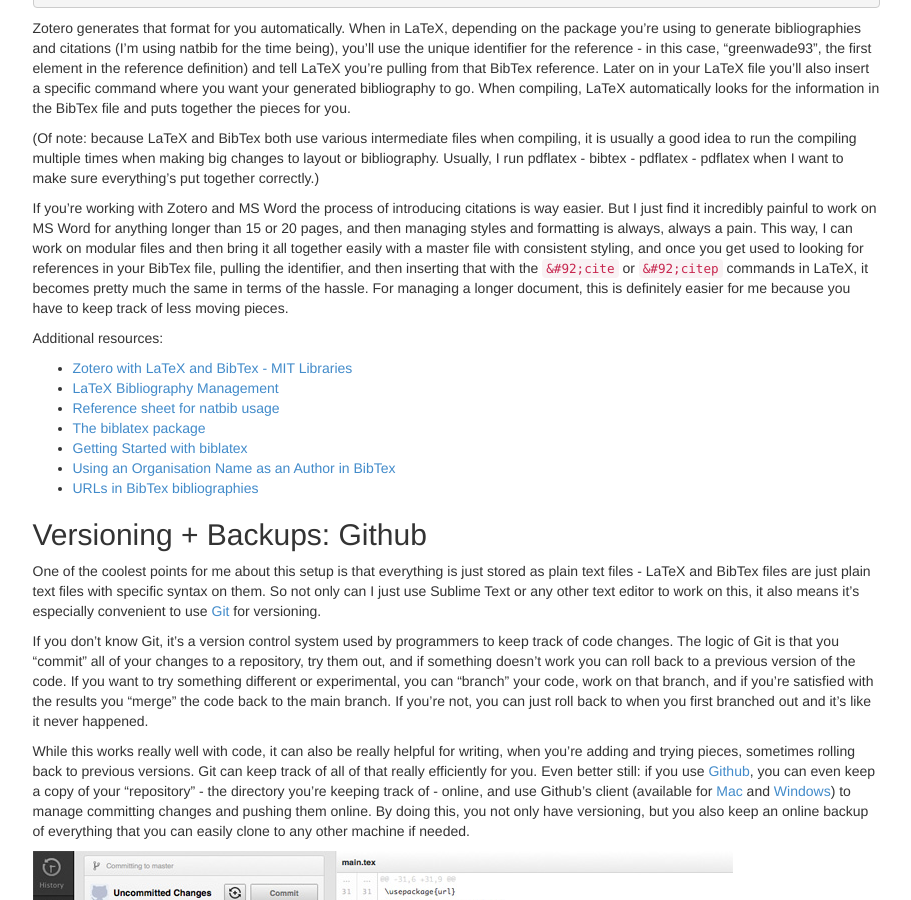
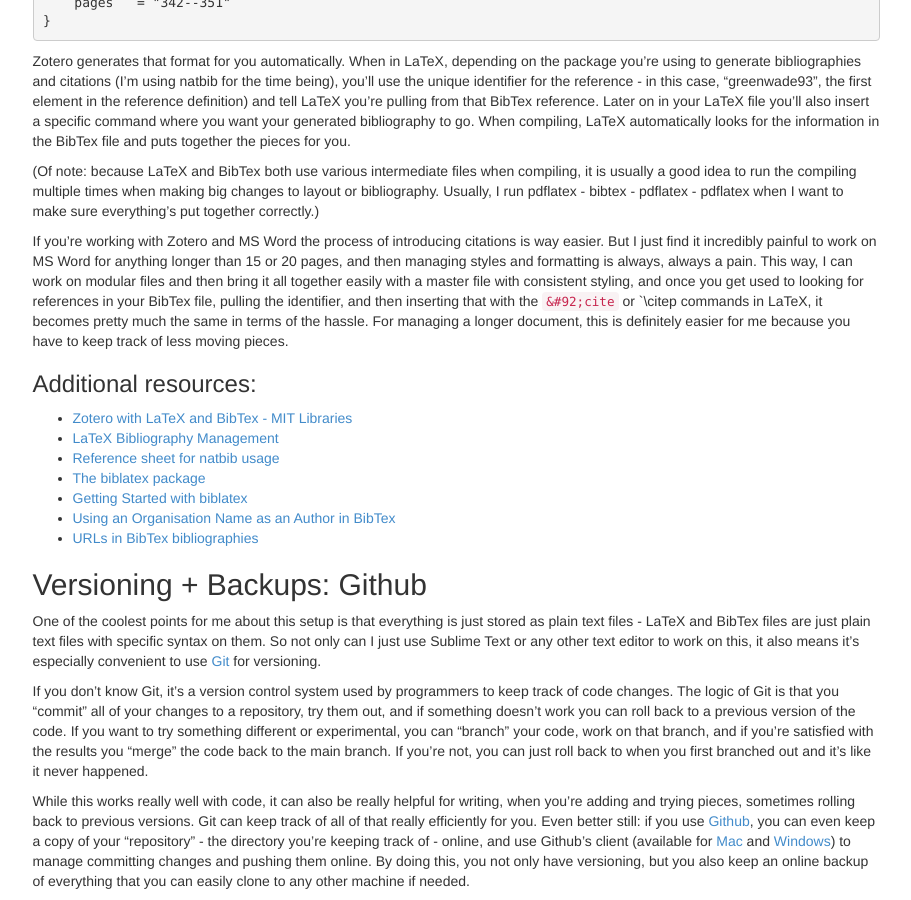
Before and after one commit to piscosour/piscosour.github.io, a Jekyll site: the page built from _posts/2013-11-24-how-im-writing-my-thesis.md, in a window 1280 px wide and 900 px high, scrolled down 2907 px. Shown: the whole window, without its empty margins (330-1241 px from the left). Built offline with Jekyll 4.4.1, drawn with Linux system fonts in a browser that asks for light colours; some of the changed text lies outside the part shown.

Commit message:
post fixes

```diff
--- a/_posts/2013-11-24-how-im-writing-my-thesis.md
+++ b/_posts/2013-11-24-how-im-writing-my-thesis.md
@@ -52,7 +52,7 @@
 
 TeX and LaTeX have been primarily used for writing in natural sciences and mathematics, where lots of typesetting of equations and formulas take place, but you can really use it for anything if you find it convenient. At MIT, there's even [LaTeX thesis templates](http://web.mit.edu/thesis/tex/) available that have a lot of the scaffolding already in place, and I'm sure there must be similar options at other schools - you can then add any specific packages or options you want to use directly into those. And because LaTeX is pretty modular, you can split up large documents into individual files and then include the pieces into a master layout, which makes it easy to include or exclude things just by commenting out lines, or to reformat sections if you wanted to turn a paper into a chapter or an article, or the other way around.
 
-Additional resources:
+### Additional resources:
 
 * [An Introduction to LaTeX](http://latex-project.org/intro.html)
 * [The Not So Short Introduction to LaTeX](http://tobi.oetiker.ch/lshort/lshort.pdf)
@@ -83,9 +83,9 @@
 
 (Of note: because LaTeX and BibTex both use various intermediate files when compiling, it is usually a good idea to run the compiling multiple times when making big changes to layout or bibliography. Usually, I run pdflatex - bibtex - pdflatex - pdflatex when I want to make sure everything's put together correctly.)
 
-If you're working with Zotero and MS Word the process of introducing citations is way easier. But I just find it incredibly painful to work on MS Word for anything longer than 15 or 20 pages, and then managing styles and formatting is always, always a pain. This way, I can work on modular files and then bring it all together easily with a master file with consistent styling, and once you get used to looking for references in your BibTex file, pulling the identifier, and then inserting that with the `&#92;cite` or `&#92;citep` commands in LaTeX, it becomes pretty much the same in terms of the hassle. For managing a longer document, this is definitely easier for me because you have to keep track of less moving pieces.
+If you're working with Zotero and MS Word the process of introducing citations is way easier. But I just find it incredibly painful to work on MS Word for anything longer than 15 or 20 pages, and then managing styles and formatting is always, always a pain. This way, I can work on modular files and then bring it all together easily with a master file with consistent styling, and once you get used to looking for references in your BibTex file, pulling the identifier, and then inserting that with the `&#92;cite` or `&#92;citep commands in LaTeX, it becomes pretty much the same in terms of the hassle. For managing a longer document, this is definitely easier for me because you have to keep track of less moving pieces.
 
-Additional resources:
+### Additional resources:
 
 * [Zotero with LaTeX and BibTex - MIT Libraries](http://libguides.mit.edu/content.php?pid=55482&sid=406343)
 * [LaTeX Bibliography Management](http://en.wikibooks.org/wiki/LaTeX/Bibliography_Management)
@@ -110,7 +110,7 @@
 
 Setting this up is super simple. First, make sure you have a Github account - I signed up for one of their paid plans so I could store everything in a private repository rather than a public one. Then download the Github application, and with it you can initialise a repository file wherever you're currently housing your writing files. Github manages all the behind-the-scenes action of initialising Git for you, and using the application, whenever there are changes made to the files in that folder, you have the choice of committing them (basically, saving changes) and then synching to Github for online storage.
 
-Additional resources:
+### Additional resources:
 
 * [Top 10 Git Tutorial for Beginners](http://sixrevisions.com/resources/git-tutorials-beginners/)
 * [Github online free classes](http://training.github.com/web/free-classes/)
```
Also changed, not shown: other parts of _posts/2013-11-24-how-im-writing-my-thesis.md (+2 -2 lines).
